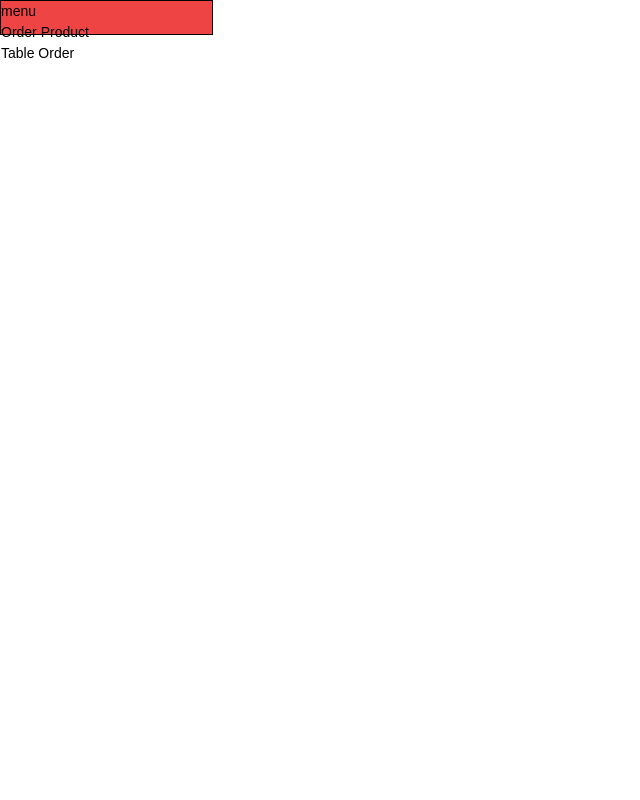
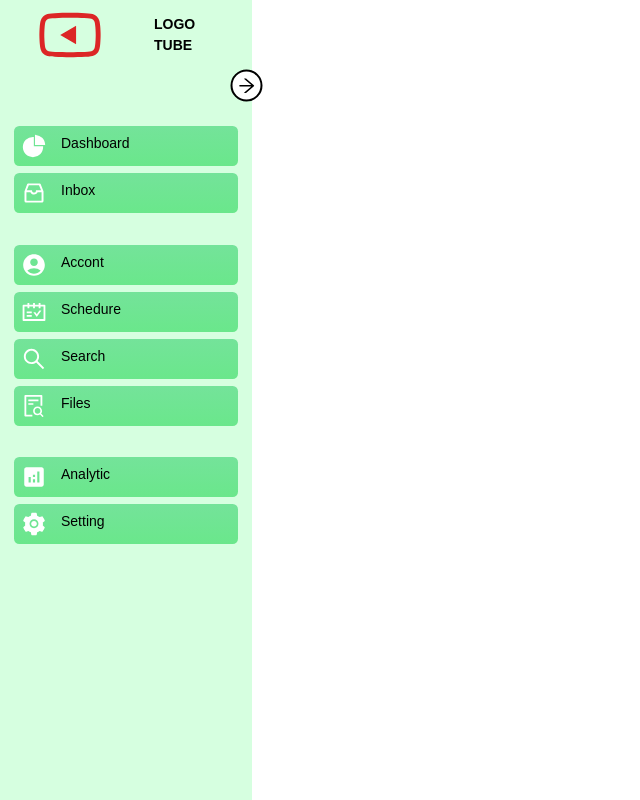
Before and after one commit to liar88828/kantor-tahu-baxo-bu-pudji, a Next.js app: page / in a window 1280 px wide. Shown: the whole page, without its empty margins (0-640 px from the left). Built offline with nearby package versions, Linux system fonts and the light colour scheme.

Commit message:
buat slidebar

```diff
--- a/package.json
+++ b/package.json
@@ -31,6 +31,7 @@
     "react": "18.2.0",
     "react-dom": "18.2.0",
     "tailwindcss": "3.3.2",
-    "typescript": "5.1.6"
+    "typescript": "5.1.6",
+    "react-icons": "^4.7.1"
   }
 }
--- a/src/app/component/slidebar.tsx
+++ b/src/app/component/slidebar.tsx
@@ -0,0 +1,102 @@
+"use client"
+import React from "react";
+// import YtIcon from './youtube.png'
+// import  from "randomcolor";
+import {
+  AiFillPieChart,
+  AiFillSetting,
+  AiOutlineArrowLeft,
+  AiOutlineFileSearch,
+  AiOutlineInbox,
+  AiOutlineSchedule,
+  AiOutlineSearch,
+  AiOutlineYoutube,
+} from "react-icons/ai";
+import { MdAccountCircle, MdAnalytics } from "react-icons/md";
+
+const menuList = [
+  { title: "Dashboard", icon: AiFillPieChart },
+  { title: "Inbox", icon: AiOutlineInbox, },
+  { title: "Accont", icon: MdAccountCircle, gap: true },
+  { title: "Schedure", icon: AiOutlineSchedule },
+  { title: "Search", icon: AiOutlineSearch },
+  { title: "Files", icon: AiOutlineFileSearch },
+  { title: "Analytic", icon: MdAnalytics, gap: true },
+  { title: "Setting", icon: AiFillSetting },
+];
+
+export const SlideBar = () => {
+  const [ open, setOpen ] = React.useState( true );
+  let color = "#74e39a";
+  let color2 = "#6ae78b";
+  let colorIcon = "white";
+  let colorTextSlideBar="black"
+  let titleSlideBar="black"
+  let bgColorSlideBar="#d6ffe0"
+
+  return (
+    <div className="flex ">
+      {/* body slide bar*/ }
+      <div className={ ` ${ open ? "w-72" : "w-20" } h-screen  relative transition-all duration-150 ` }
+           style={{background:bgColorSlideBar}}>
+        <AiOutlineArrowLeft
+          className={ `bg-white w-9 h-9 -right-3 mt-20 p-1 absolute  rounded-full  border-black border-2 transition-all duration-500 ` }
+          onClick={ () => setOpen( !open ) }
+          style={ { cursor: "pointer", transform: open && "rotate(180deg)", } }
+        />
+
+
+        <div className="flex gap-4">
+          {/* logo -----------------------*/ }
+          <AiOutlineYoutube
+            style={ { transform: open && "rotate(180deg)", } }
+            className={ ` text-red-600  w-40 h-20 duration-500  } ` }
+          />
+
+          {/* name logo------------- */ }
+          { open && ( <h3
+              className="text-white mt-4 w-4 font-bold text-22"
+              style={ { transition: open && "opacity 2s linear", } }>
+              <span
+                className="transition-all duration-75"
+                style={ { color: titleSlideBar, transition: "all 5s ease", } }>LOGO TUBE
+              </span>
+            </h3>
+          ) }
+        </div>
+
+
+        <ul className="mt-10 p-4 ">
+          { menuList.map( ( item, index ) => {
+            const Icons = item.icon
+            return (
+              <li
+                style={ {
+                  background: `linear-gradient(to bottom, ${ color } 0%,${ color2 } 100%)`,
+                  transition: "all .5s ease",
+                  WebkitTransition: "all .5s ease",
+                  MozTransition: "all .5s ease",
+                } }
+                className={ `flex gap-4 p-2 ${ item.gap ? 'mt-9' : 'mt-2' } ${ !open && 'justify-center' }
+                group hover:bg-blue-800 rounded-md transition-all duration-300 cursor:pointer ` }
+                key={ index }
+              >
+                <span
+                  className={ `   hover:scale-100` }
+                  style={ { color: colorIcon } }>
+                  <Icons size={ '26px' }/>
+                </span>
+                { open && <span
+                  style ={{color:colorTextSlideBar}}
+                  className="text-white hover:font-bold group-hover:text-red-100 ">
+                  { item.title }
+                </span> }
+              </li>
+            )
+          } ) }
+        </ul>
+
+      </div>
+    </div>
+  );
+};
--- a/src/app/page.tsx
+++ b/src/app/page.tsx
@@ -4,6 +4,7 @@
 // import 'primeflex/primeflex.css';
 import './flag.css';
 import FormOrder from "./form/page";
+import { SlideBar } from '@/app/component/slidebar';
 
 // export const apiProduct: string = "https://64abfb149edb4181202ee8ce.mockapi.io/products/";
 // const getPostsData: () => Promise<TProducts> = async () =>
@@ -30,18 +31,8 @@ export default async function Home() {
   // const [ products ] = await Promise.all( [ getPostsData() ] );
 
   return ( <>
-      {/*slidebar*/}
-      <div className=" relative border border-black bg-red-500 w-1/6 h-10">
+      <SlideBar/>
 
-          <h1>menu</h1>
-        <ul>
-          <li>Order Product</li>
-          <li>Table Order</li>
-          <li></li>
-          <li></li>
-        </ul>
-
-      </div>
     </>
   );
 }
```
Also changed, not shown: 1 other file (tests, documents, lock files or other folders).
